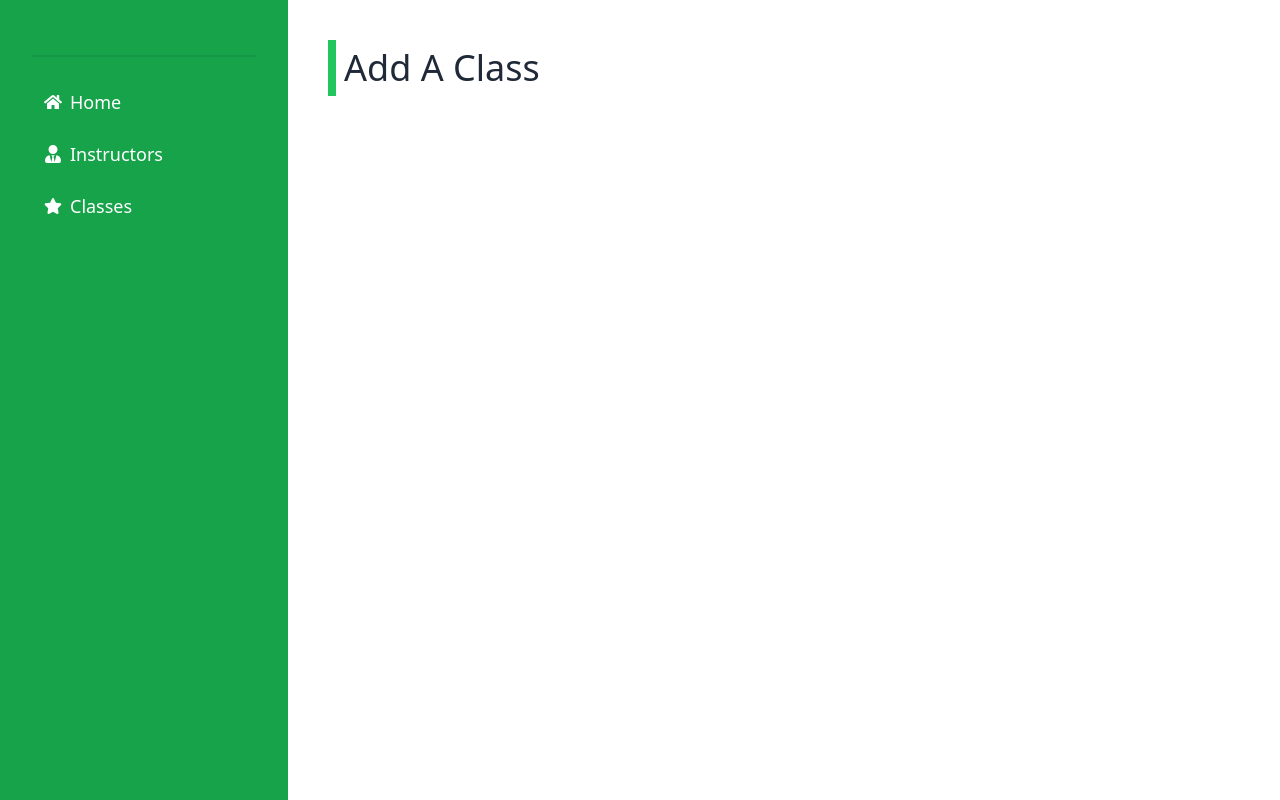
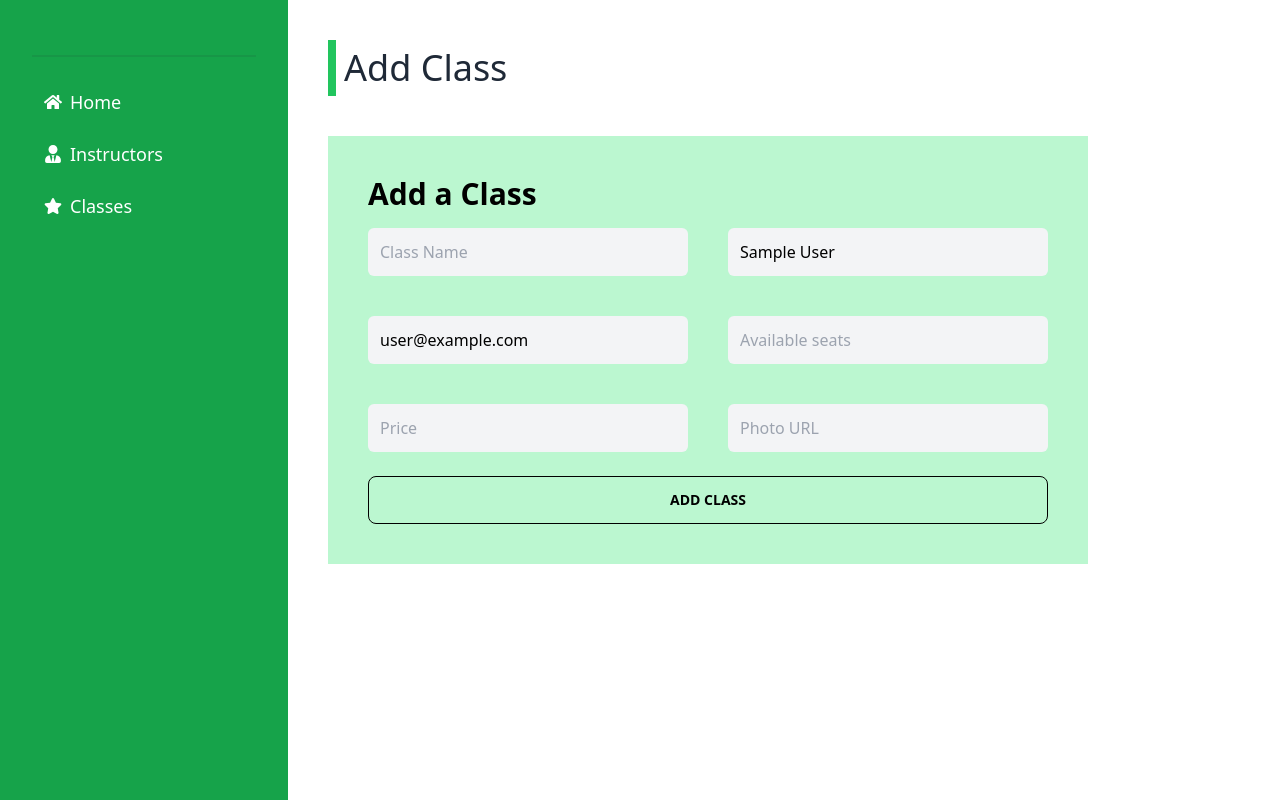
Before and after one commit to alamin360am/summer-camp-client, a React (Vite) app: page /dashboard/add-class in a window 1280 px wide. Built offline with nearby package versions, Linux system fonts and the light colour scheme; no server answers; sample sign-in values are in the browser's storage.

Commit message:
add class form done

```diff
--- a/src/Pages/Dashboard/AddClass/AddClass.jsx
+++ b/src/Pages/Dashboard/AddClass/AddClass.jsx
@@ -1,12 +1,120 @@
+import { useForm } from "react-hook-form";
 import Heading from "../../../Component/Heading/Heading";
-
+import { useContext } from "react";
+import { AuthContext } from "../../../Providers/AuthProvider";
 
 const AddClass = () => {
-    return (
-        <section className="p-10">
-            <Heading title={'Add A Class'}></Heading>
-        </section>
-    );
+  const { register, handleSubmit, formState: { errors }, } = useForm();
+  const {user} = useContext(AuthContext);
+
+  const onSubmit = data =>{
+    console.log(data);
+  }
+
+  return (
+    <section className="p-10">
+      <Heading title={"Add Class"}></Heading>
+      <form onSubmit={handleSubmit(onSubmit)} className="w-full bg-green-200 text-black p-10">
+        <h2 className="text-3xl font-bold mb-4">Add a Class</h2>
+        <div className="grid grid-cols-1 md:grid-cols-2 gap-4 md:gap-10 mb-6">
+
+            <input type="text" name="title" className="p-3 rounded-md bg-gray-100 w-full md:w-[20rem] focus:bg-white focus:outline-none text-black" placeholder="Class Name"/>
+
+            <input type="text" name="instructorName" disabled={true} defaultValue={user?.displayName} className="p-3 rounded-md bg-gray-100 w-full md:w-[20rem] focus:bg-white focus:outline-none text-black"/>
+
+            <input type="text" name="instructorEmail" disabled={true} defaultValue={user?.email} className="p-3 rounded-md bg-gray-100 w-full md:w-[20rem] focus:bg-white focus:outline-none text-black"/>
+
+            <input type="number" name="availableSeats" className="p-3 rounded-md bg-gray-100 w-full md:w-[20rem] focus:bg-white focus:outline-none text-black" placeholder="Available seats"/>
+
+            <input type="number" name="price" className="p-3 rounded-md bg-gray-100 w-full md:w-[20rem] focus:bg-white focus:outline-none text-black" placeholder="Price"/>
+
+            <input type="text" name="photoUrl" className="p-3 rounded-md bg-gray-100 w-full md:w-[20rem] focus:bg-white focus:outline-none text-black" placeholder="Photo URL"/>
+
+        </div>
+        <input type="submit" value="Add Class" className="btn btn-outline w-full text-black hover:bg-green-600 hover:text-white" />
+      </form>
+      {/* <form onSubmit={handleSubmit(onSubmit)} className="px-4 flex flex-col justify-center items-center bg-green-200 text-black" >
+        <h2 className="text-3xl font-bold mb-4">Register</h2>
+        <div className="relative w-full md:w-1/3 mb-4">
+          <input
+            type="Text"
+            {...register("name", { required: true })}
+            name="name"
+            placeholder="Input your Name"
+            className="p-3 pl-11 w-full rounded-md bg-gray-100 focus:bg-white focus:outline-none text-black"
+          />
+          {errors.name && <p className="text-red-500">Name is required</p>}
+        </div>
+        <div className="relative w-full md:w-1/3 mb-4">
+          <input
+            type="email"
+            {...register("email", { required: true })}
+            name="email"
+            placeholder="Input your Email"
+            className="p-3 pl-11 w-full rounded-md bg-gray-100 focus:bg-white focus:outline-none text-black"
+          />
+          {errors.email && <p className="text-red-500">Email is required</p>}
+        </div>
+        <div className="relative w-full md:w-1/3 mb-4">
+          <input
+            type="text"
+            {...register("password", {
+              required: true,
+              minLength: 6,
+              pattern: /(?=.*[A-Z])(?=.*[!@#$&*])/,
+            })}
+            name="password"
+            placeholder="Input Password"
+            className="p-3 pl-11 w-full rounded-md bg-gray-100 focus:bg-white focus:outline-none text-black"
+          />
+          {errors.password?.type === "required" && (
+            <p className="text-red-500">Password is required</p>
+          )}
+          {errors.password?.type === "minLength" && (
+            <p className="text-red-500">
+              Password must be minimum 6 characters
+            </p>
+          )}
+          {errors.password?.type === "pattern" && (
+            <p className="text-red-500">
+              Must include one capital letter and one special character
+            </p>
+          )}
+        </div>
+        <div className="relative w-full md:w-1/3 mb-4">
+          <input
+            {...register("password_repeat", { required: true })}
+            type="password"
+            placeholder="Confirm Password"
+            className="p-3 pl-11 w-full rounded-md bg-gray-100 focus:bg-white focus:outline-none text-black"
+          />
+          {watch("password_repeat") !== watch("password") &&
+          getValues("password_repeat") ? (
+            <p className="text-red-500">password not match</p>
+          ) : null}
+        </div>
+        <div className="relative w-full md:w-1/3 mb-4">
+          <input
+            {...register("photoURL", { required: true })}
+            type="Text"
+            placeholder="Photo URL"
+            className="p-3 pl-11 w-full rounded-md bg-gray-100 focus:bg-white focus:outline-none text-black"
+          />
+          {errors.photoURL && (
+            <p className="text-red-500">Photo URL is required</p>
+          )}
+        </div>
+        <input
+          type="submit"
+          value="Register Now"
+          disabled={
+            watch("password_repeat") !== watch("password") ? true : false
+          }
+          className="mb-4 btn btn-outline w-full md:w-1/3 text-black hover:bg-green-600 hover:text-white"
+        />
+      </form> */}
+    </section>
+  );
 };
 
 export default AddClass;
```
